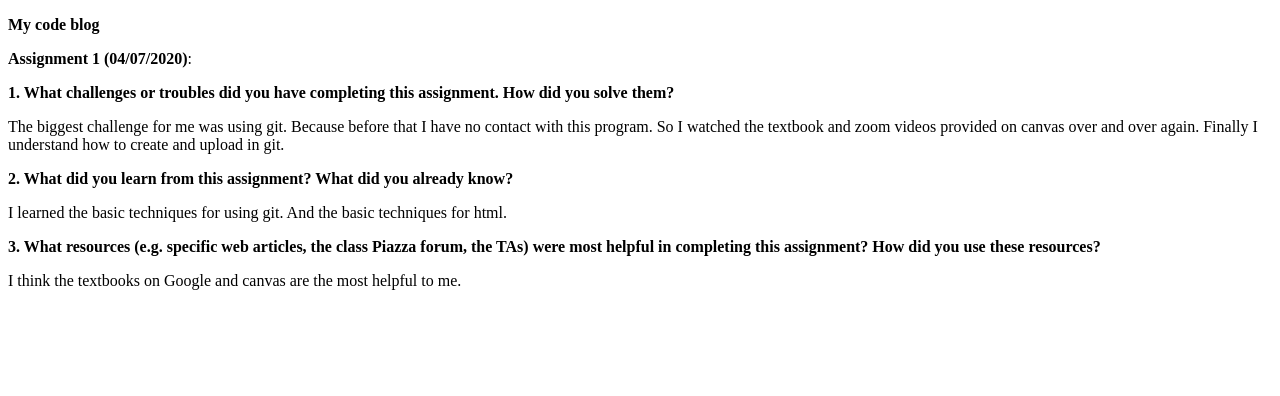
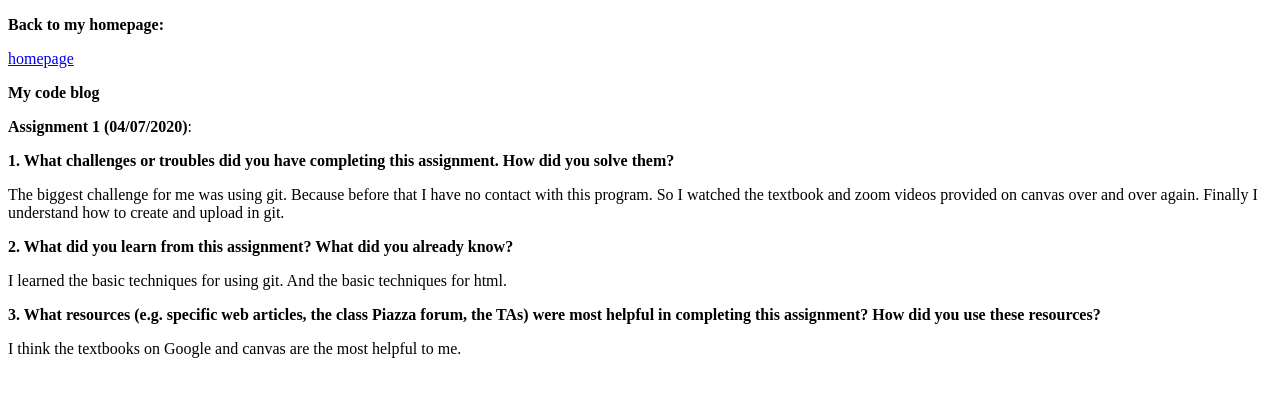
Before and after one commit to xiaooodd/https-xiaooodd.github.io, a plain HTML site: page blog.html in a window 1280 px wide. Drawn offline with Linux system fonts and the light colour scheme.

Commit message:
Update blog.html

```diff
--- a/blog.html
+++ b/blog.html
@@ -6,6 +6,8 @@
 </head>
 
 <body>
+<p><strong> Back to my homepage:</strong></p>
+<p><a href="index.html">homepage</a></p>
 <p><strong>My code blog</strong></p>
 <p><strong>Assignment 1 (04/07/2020)</strong>:</p>
 <p><strong>1. What challenges or troubles did you have completing this assignment. How did you solve them?</strong></p>
```
